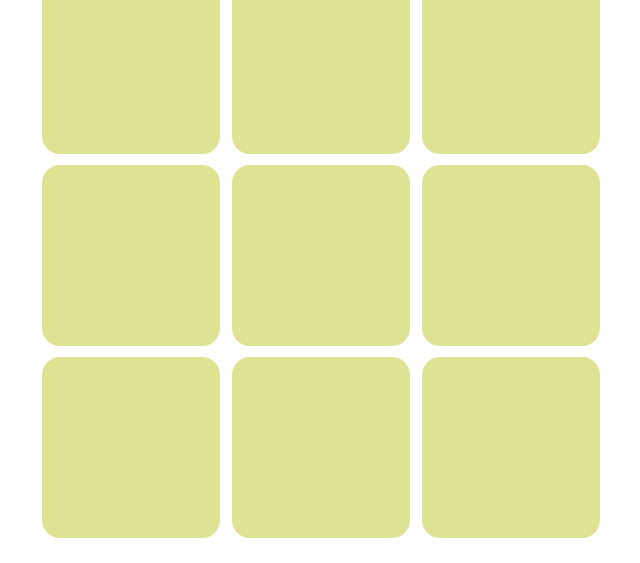
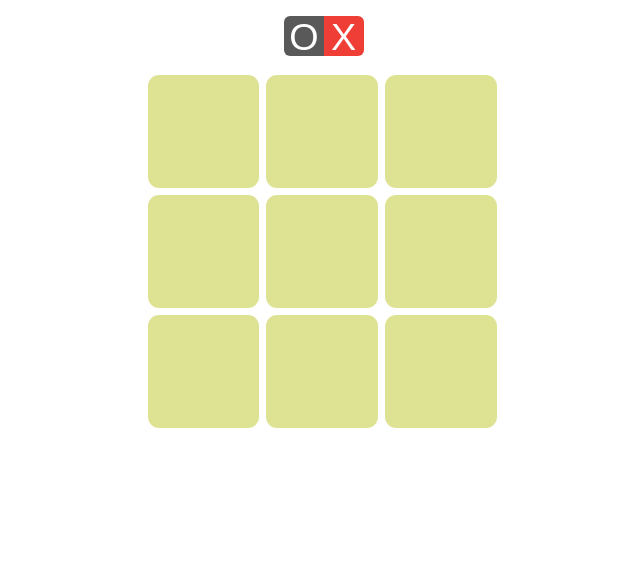
Before and after one commit to jrandiny/js-tictactoe, a plain HTML site: page index.html in a window 1280 px wide. Shown: the part 237-800 px from the top of the page, without its empty margins (316-956 px from the left). Drawn offline with Linux system fonts and the light colour scheme.

Commit message:
Better scaling

```diff
--- a/tictactoe.css
+++ b/tictactoe.css
@@ -12,11 +12,12 @@ body{
 .slider{
   display: flex;
   flex-direction: row;
+  margin-bottom: 2vmin;
 }
 
 .slider-part{
-  width: 5vw;
-  height: 5vw;
+  width: 5vmin;
+  height: 5vmin;
   background-color: var(--tile-hover);
   display: flex;
   align-items: center;
@@ -63,7 +64,7 @@ body{
   margin: 1%;
   border-radius: 10%;
   transition: background-color 0.1s linear;
-  font-size: 15vw;
+  font-size: 15vmin;
   position: relative;
 }
 
@@ -80,10 +81,10 @@ body{
   position: absolute;
   top: 50%;
   left: 50%;
-  margin-left: -5vw;
-  margin-top: -5vw;
-  width: 10vw;
-  height: 10vw;
+  margin-left: -5vmin;
+  margin-top: -5vmin;
+  width: 10vmin;
+  height: 10vmin;
   background-repeat: no-repeat;
   background-size: cover;
 }
@@ -106,8 +107,8 @@ body{
 
 .board-row{
   display: flex;
-  width: 45vw;
-  height:15vw;
+  width: 45vmin;
+  height:15vmin;
 }
 
 .container{
@@ -125,5 +126,5 @@ body{
 
 h1{
   font-family: 'Roboto', sans-serif;
-  font-size: 3rem;
+  font-size: 3em;
 }
```
